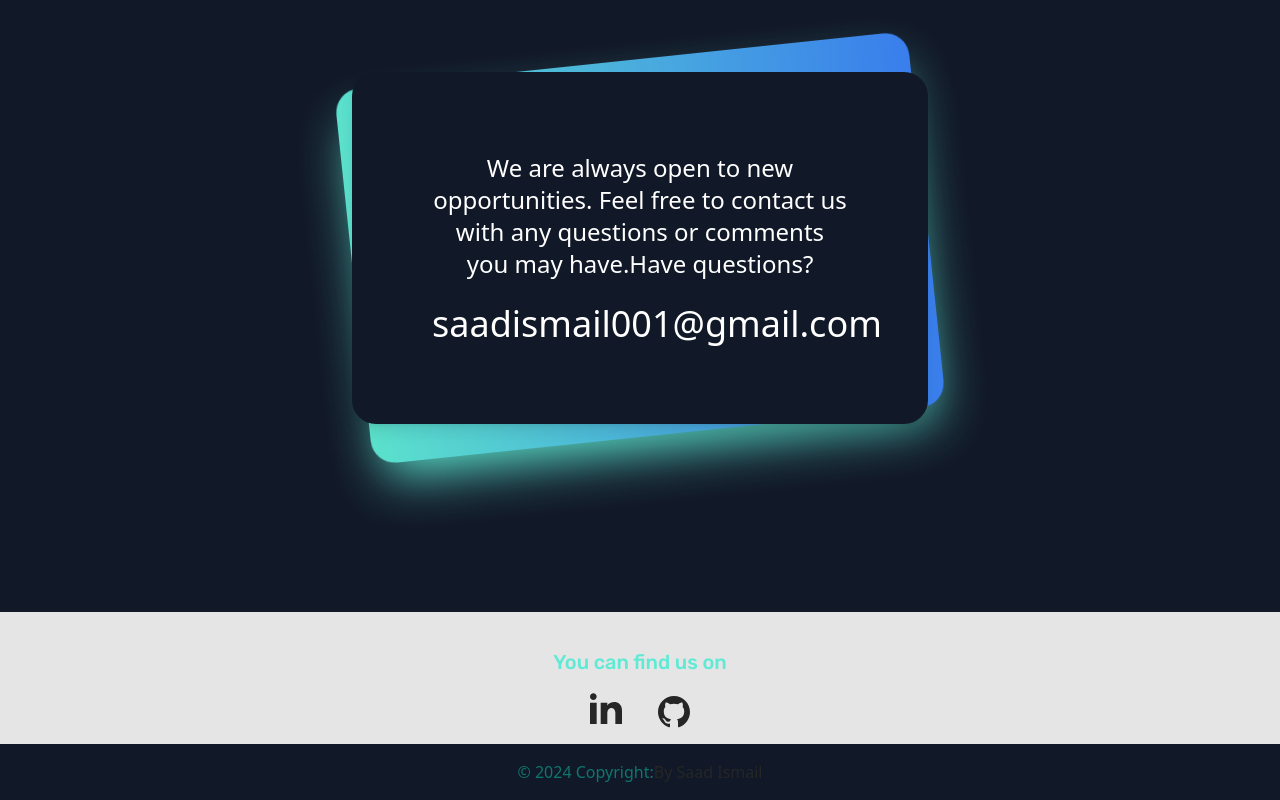
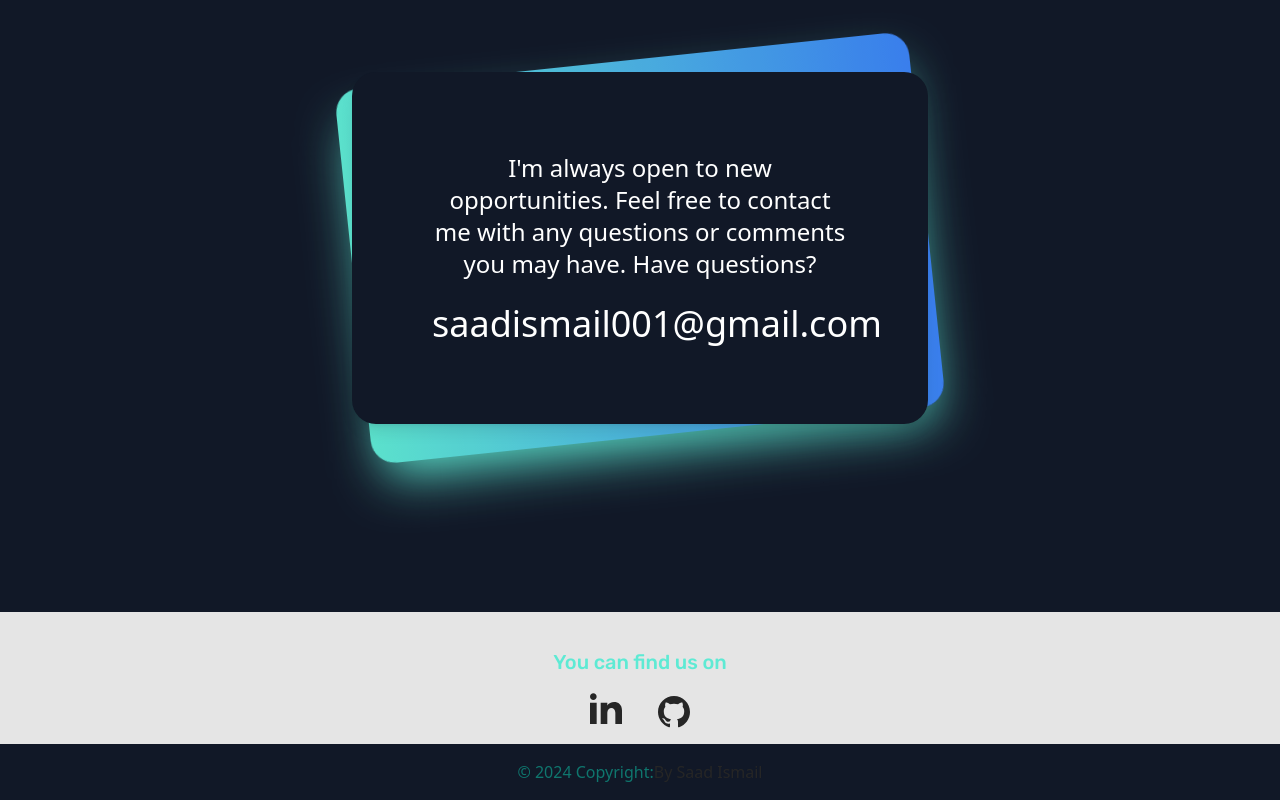
Before and after one commit to saadismail01/Portfolio, a React (Vite) app: page / in a window 1280 px wide. Shown: the part 2876-3676 px from the top of the page. Built offline with nearby package versions, Linux system fonts and the light colour scheme.

Commit message:
fixing on contacts text

```diff
--- a/src/pages/Contacts.tsx
+++ b/src/pages/Contacts.tsx
@@ -20,8 +20,8 @@ const Contacts = () => {
           <div className="text-white relative px-8 py-16 bg-gray-900 shadow-lg sm:rounded-3xl sm:p-20">
             <div className="text-center flex flex-col space-y-6">
               <p className="text-white text-lg lg:text-2xl">
-                We are always open to new opportunities. Feel free to contact us
-                with any questions or comments you may have.Have questions?
+                I'm always open to new opportunities. Feel free to contact me
+                with any questions or comments you may have. Have questions?
               </p>
               <p className="text-xl lg:text-4xl">
                 <a href="mailto:saadismail001@gmail.com">
```
